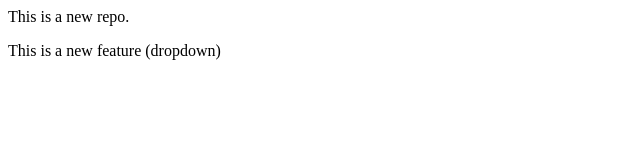
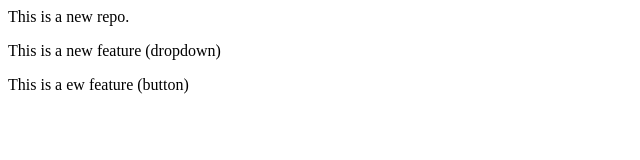
Before and after one commit to Adityaraj-cyber/local-repo, a plain HTML site: page index.html in a window 1280 px wide. Shown: the whole page, without its empty margins (0-640 px from the left). Drawn offline with Linux system fonts and the light colour scheme.

Commit message:
Add both features

```diff
--- a/index.html
+++ b/index.html
@@ -1,2 +1,3 @@
 <p>This is a new repo.</p>
 <p> This is a new feature (dropdown)</p>
+<p> This is a ew feature (button)</p>
```
